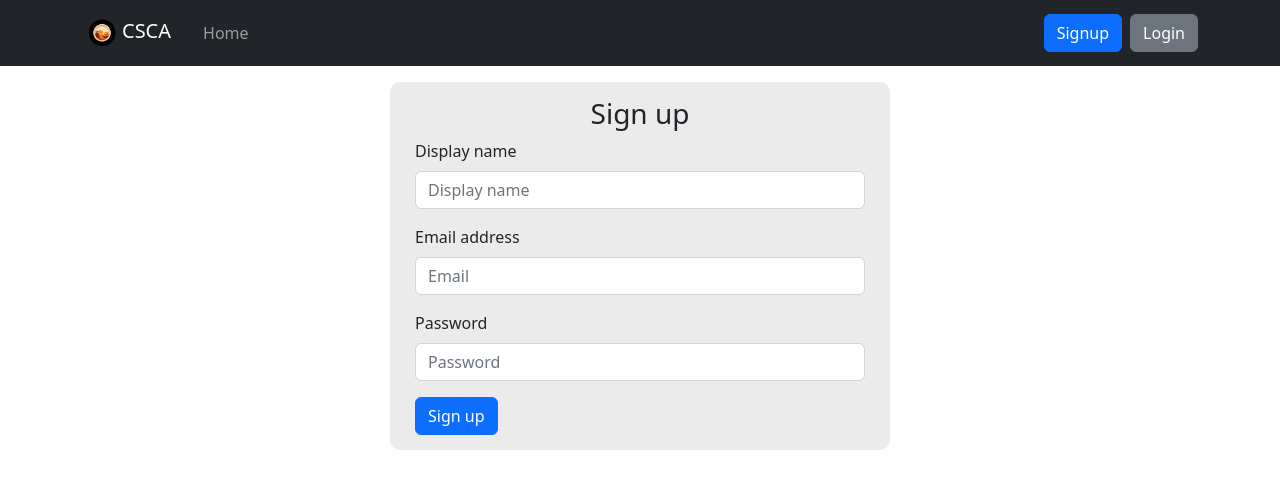
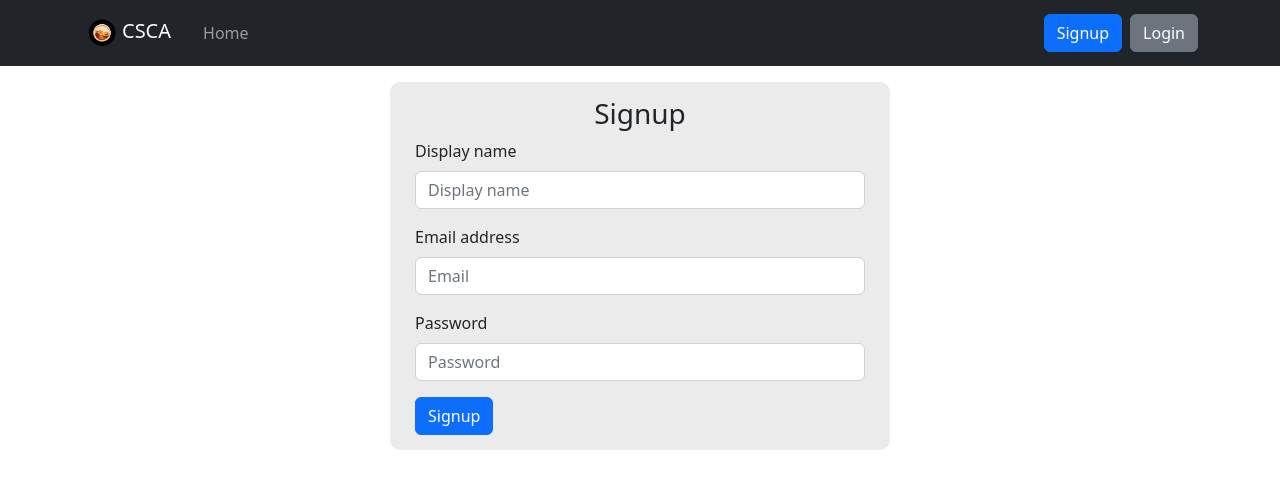
Before and after one commit to Digital-Voting-Team/csca-front, a Vue app: page /signup in a window 1280 px wide. Shown: the top 485 px of the page. Built offline with nearby package versions, Linux system fonts and the light colour scheme.

Commit message:
Fix "signup" consistency

```diff
--- a/src/views/auth/SignupView.vue
+++ b/src/views/auth/SignupView.vue
@@ -1,7 +1,7 @@
 <template>
   <div class="form-container mt-3">
     <form class="needs-validation" @submit.prevent="handleSubmit">
-      <h3 class="text-center">Sign up</h3>
+      <h3 class="text-center">Signup</h3>
       <div class="mb-3">
         <label class="form-label" for="displayName">Display name</label>
         <input class="form-control" id="displayName" type="text" placeholder="Display name" v-model="displayName"
@@ -18,7 +18,7 @@
       <div class="mb-3" v-if="error">
         <div class="error alert alert-danger" role="alert"> {{ error }}</div>
       </div>
-      <button class="btn btn-primary" v-if="!isPending">Sign up</button>
+      <button class="btn btn-primary" v-if="!isPending">Signup</button>
       <button class="btn btn-primary" v-if="isPending" disabled>Loading</button>
     </form>
   </div>
```
